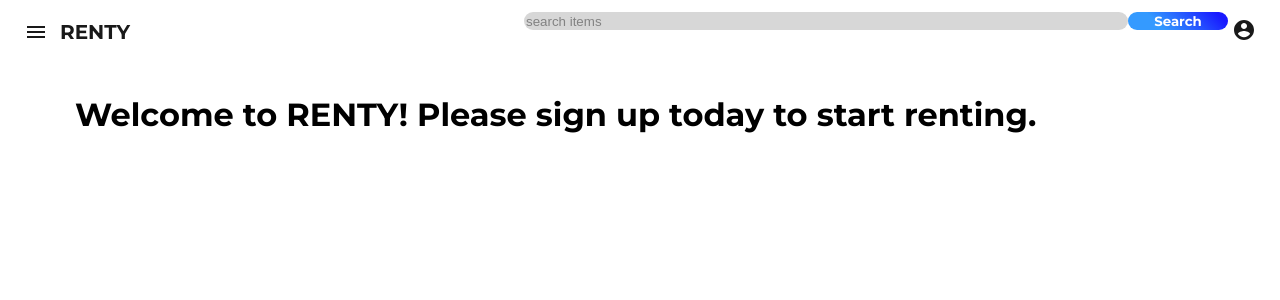
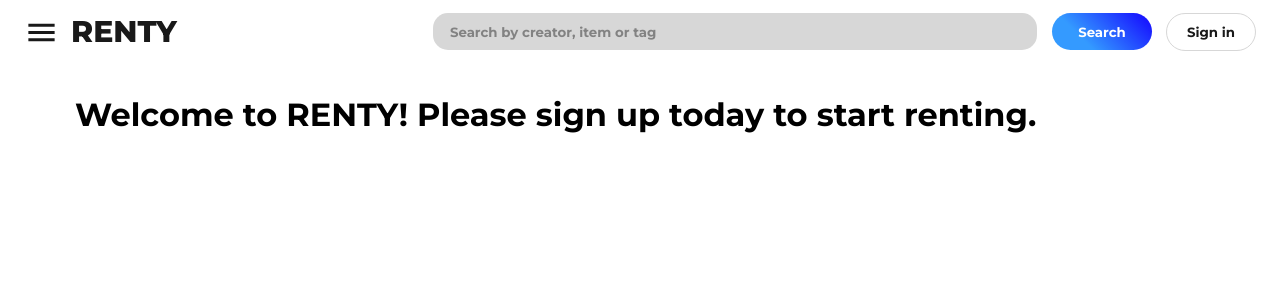
Before and after one commit to eremitik/renty, a React (Create React App) app: page / in a window 1280 px wide. Shown: the top 300 px of the page. Built offline with nearby package versions, Linux system fonts and the light colour scheme.

Commit message:
improvement: navbar area and search bar

```diff
--- a/src/components/Item.js
+++ b/src/components/Item.js
@@ -1,11 +1,10 @@
 import React from "react";
-import moment from "moment";
 import { useDispatch } from "react-redux";
 import { createOrder } from "../actions/orderActions"
 import { deleteItem } from "../actions/itemActions"
 import { Link } from "react-router-dom";
 
-import { Button, Card, CardActions, CardContent, CardMedia, Typography } from '@material-ui/core';
+import { Button, Card, CardActions, CardMedia, Typography } from '@material-ui/core';
 import { makeStyles } from '@material-ui/core/styles';
 import DeleteIcon from '@material-ui/icons/Delete';
 
--- a/src/components/Items.js
+++ b/src/components/Items.js
@@ -1,4 +1,4 @@
-import React, { useEffect, useState } from "react";
+import React, { useEffect } from "react";
 import Item from "./Item";
 import { useDispatch, useSelector } from 'react-redux'
 import { makeStyles } from "@material-ui/core/styles";
--- a/src/components/Navbar.js
+++ b/src/components/Navbar.js
@@ -10,7 +10,6 @@ import Toolbar from '@material-ui/core/Toolbar';
 import Typography from '@material-ui/core/Typography';
 import IconButton from '@material-ui/core/IconButton';
 import MenuIcon from '@material-ui/icons/Menu';
-import AccountCircle from '@material-ui/icons/AccountCircle';
 import MenuItem from '@material-ui/core/MenuItem';
 import Menu from '@material-ui/core/Menu';
 
@@ -31,9 +30,29 @@ const useStyles = makeStyles((theme) => ({
   menuButton: {
     marginRight: theme.spacing(2),
   },
+  profileButton: {
+    alignItem: 'right',
+    fontFamily: 'Montserrat',
+    background: 'white',
+    border: '1px solid #D3D3D3',
+    borderRadius: '20px',
+    color: 'black',
+    fontWeight: 'bold',
+    transition: '0.3s',
+    cursor: 'pointer',
+    padding: '10px',
+    paddingRight: '20px',
+    paddingLeft: '20px',
+    marginTop: '3px',
+    marginBottom: '3px',
+    '&:hover': {
+      background: '#F5F5F5',
+    }
+  },
   title: {
     flexGrow: 1,
-    fontWeight: 'bold',
+    fontWeight: '800',
+    fontSize: '30px',
     textDecoration: 'none',
     color: 'black',
   },
@@ -42,6 +61,10 @@ const useStyles = makeStyles((theme) => ({
     fontSize: '20px',
     color: 'red',
   },
+  menuIcon: {
+    fontSize: '35px',
+    fontWeight: '800',
+  }
 }));
 
 
@@ -75,11 +98,9 @@ export default function Navbar() {
 
 
   return (
-    <div className={classes.root}>
-      <AppBar className={classes.navBar} position="fixed" color="inherit" sx={{backdropFilter: "blur(5px)"}}>
+      <AppBar className={classes.navBar} position="fixed" color="inherit">
         <Toolbar className={classes.toolBar}>
 
-          <div className={classes.blurDiv}>
             <IconButton
               aria-label="account of current user"
               aria-controls="menu-appbar"
@@ -89,8 +110,9 @@ export default function Navbar() {
               edge="start"
               className={classes.menu}
             >
-              <MenuIcon />
+              <MenuIcon className={classes.menuIcon}/>
             </IconButton>
+
             <Menu
               className={classes.link}
               id="menu-appbar"
@@ -114,19 +136,14 @@ export default function Navbar() {
               { !userInfo ? null : <MenuItem onClick={handleClose} component={Link} to="/form">Post Rental</MenuItem> }
               <MenuItem onClick={logoutSubmit}>Logout</MenuItem>
             </Menu>
-          </div>
+          <Typography variant="h6" className={classes.title} component={Link} to="/main">RENTY</Typography>
+          <Search />
 
-          <Typography variant="h6" className={classes.title} component={Link} to="/main">
-            {/* <Link to="/main">RENTY</Link> */}
-            RENTY
-          </Typography>
-          <Search />
               { !userInfo ?
-                <Link to="/login"><AccountCircle style={{color:"black"}}></AccountCircle></Link> :
-                <Link to="/profile"><AccountCircle style={{color:"black"}}></AccountCircle></Link>
+                <Link to="/login"><button style={{color:"black"}} className={classes.profileButton}>Sign in</button></Link> :
+                <Link to="/profile"><button style={{color:"black"}} className={classes.profileButton}>Profile</button></Link>
               }
         </Toolbar>
       </AppBar>
-    </div>
   );
 }
--- a/src/components/Order.js
+++ b/src/components/Order.js
@@ -6,7 +6,6 @@ import { makeStyles } from '@material-ui/core/styles';
 import { Link } from "react-router-dom";
 import emailjs from 'emailjs-com';
 import dotenv from "dotenv";
-import { CardMedia } from '@material-ui/core';
 dotenv.config();
 
 
--- a/src/components/orderItem.js
+++ b/src/components/OrderItem.js
@@ -1,13 +1,12 @@
 import React from "react";
 import moment from "moment";
 
-import { Card, CardActions, CardContent, CardMedia, Typography } from '@material-ui/core';
+import { Card, CardMedia, Typography } from '@material-ui/core';
 import { makeStyles } from '@material-ui/core/styles';
 import Snackbar from '@material-ui/core/Snackbar';
 import IconButton from '@material-ui/core/IconButton';
 import CloseIcon from '@material-ui/icons/Close';
 import Slide from '@material-ui/core/Slide';
-import { Today } from "@material-ui/icons";
 
 
 const useStyles = makeStyles({
@@ -77,7 +76,7 @@ const useStyles = makeStyles({
 })
 
 function TransitionUp(props) {
-  return <Slide {...props} direction="down" />;
+  return <Slide {...props} direction="up" />;
 }
 
 
@@ -117,7 +116,7 @@ export default function OrderItem({ orderedItem, userInfo }) {
 
       <Snackbar
         anchorOrigin={{
-          vertical: 'top',
+          vertical: 'bottom',
           horizontal: 'right',
         }}
         open={open}
--- a/src/components/Profile.js
+++ b/src/components/Profile.js
@@ -6,7 +6,6 @@ import { makeStyles } from "@material-ui/core/styles";
 import { CircularProgress, Grid } from '@material-ui/core';
 import { getItems } from "../actions/itemActions";
 import { getOrder } from "../actions/orderActions";
-// import Button from '@material-ui/core/Button';
 
 const useStyles = makeStyles((theme) => ({
   mainContainer: {
@@ -50,10 +49,6 @@ export default function Profile() {
     return orders.filter((order) => userEmail === (order.renterEmail))
   }
 
-  const orderItemsPics = (id) => {
-
-  }
-
   const filteredItems = filterItems(userInfo.email)
   const orderedItems = orderItems(userInfo.email)
 
--- a/src/components/Search.js
+++ b/src/components/Search.js
@@ -13,7 +13,7 @@ const useStyles = makeStyles((theme) => ({
     // marginRight: 'auto',
   },
   gridContainer: {
-    // marginTop: '7px',
+    // marginTop: '0px',
   },
   appBarSearch: {
     // borderRadius: 8,
@@ -24,12 +24,23 @@ const useStyles = makeStyles((theme) => ({
   },
   searchField: {
     // marginBottom: '5px',
+    fontFamily: 'Montserrat',
+    fontWeight: 'bold',
+    height: '35px',
+    marginTop: '1px',
     backgroundColor: '#D3D3D3',
     border: 'none',
-    borderRadius: '10px',
+    borderRadius: '15px',
     width: '600px',
+    alignItem: 'left',
+    textIndent: '15px',
+    marginRight: '15px',
+      '&:focus': {
+        outline: 'none',
+      }
   },
   searchButton: {
+    marginTop: '1px',
     fontFamily: 'Montserrat',
     width: '100px',
     background: 'linear-gradient(45deg, #1E90FF 30%, blue 90%)',
@@ -39,6 +50,7 @@ const useStyles = makeStyles((theme) => ({
     fontWeight: 'bold',
     transition: '0.3s',
     cursor: 'pointer',
+    marginRight: '10px',
     '&:hover': {
       background: 'linear-gradient(15deg, #1E90FF 30%, blue 90%)',
     }
@@ -80,7 +92,7 @@ const Search = () => {
               className={classes.searchField}
               name="search"
               autoComplete="off"
-              placeholder="search items"
+              placeholder="Search by creator, item or tag"
               value={search}
               onKeyPress={handleKeyPress}
               onChange={(e) => setSearch(e.target.value)}
--- a/src/index.css
+++ b/src/index.css
@@ -1,4 +1,4 @@
-@import url("https://fonts.googleapis.com/css2?family=Montserrat:wght@400;500;600;700&display=swap");
+@import url("https://fonts.googleapis.com/css2?family=Montserrat:wght@400;500;600;700;800;900&display=swap");
 
 body {
   margin: 0;
```
